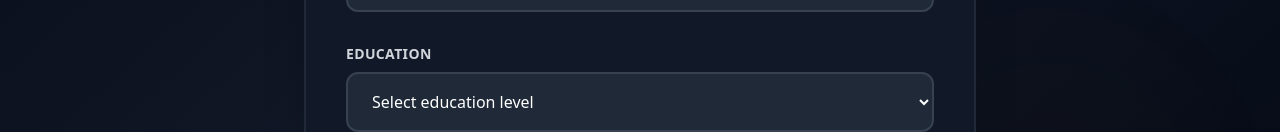
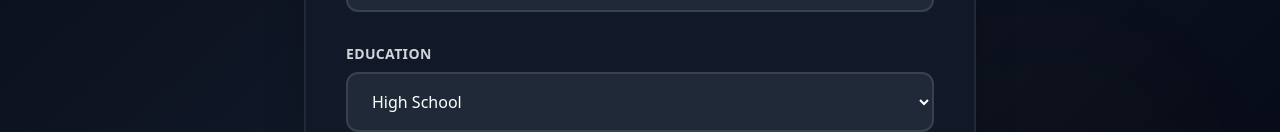
Before and after one commit to eden395/mbti-predictor-frontend, a React (Create React App) app: page / in a window 1280 px wide. Shown: the part 670-802 px from the top of the page. Built offline with nearby package versions, Linux system fonts and the light colour scheme.

Commit message:
Update App.js

```diff
--- a/src/App.js
+++ b/src/App.js
@@ -8,7 +8,7 @@ export default function App() {
   const [formData, setFormData] = useState({
     age: '',
     gender: '',
-    education: '',
+    education: '0',
     interest: '',
     introversion: 5,
     sensing: 5,
@@ -218,11 +218,9 @@ export default function App() {
             onChange={(e) => setFormData({...formData, [field]: e.target.value})}
             className="w-full px-5 py-4 rounded-xl bg-gray-800 border-2 border-gray-700 text-white focus:border-yellow-500 focus:outline-none transition-colors"
           >
-            <option value="" className="bg-gray-800">Select education level</option>
-            <option value="High School" className="bg-gray-800">High School</option>
-            <option value="Bachelor's Degree" className="bg-gray-800">Bachelor's Degree</option>
-            <option value="Master's Degree" className="bg-gray-800">Master's Degree</option>
-            <option value="PhD" className="bg-gray-800">PhD</option>
+            <option value="">Select education level</option>
+            <option value="0" className="bg-gray-800">High School</option>
+            <option value="1" className="bg-gray-800">Bachelor's or Higher</option>
           </select>
         </div>
       );
@@ -340,7 +338,7 @@ export default function App() {
                   setFormData({
                     age: '',
                     gender: '',
-                    education: '',
+                    education: '0',
                     interest: '',
                     introversion: 5,
                     sensing: 5,
```
